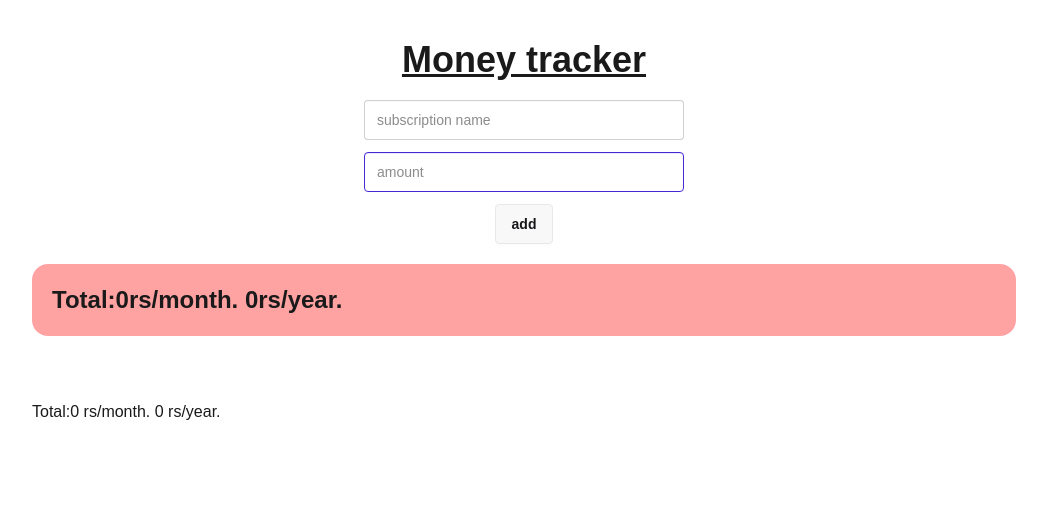
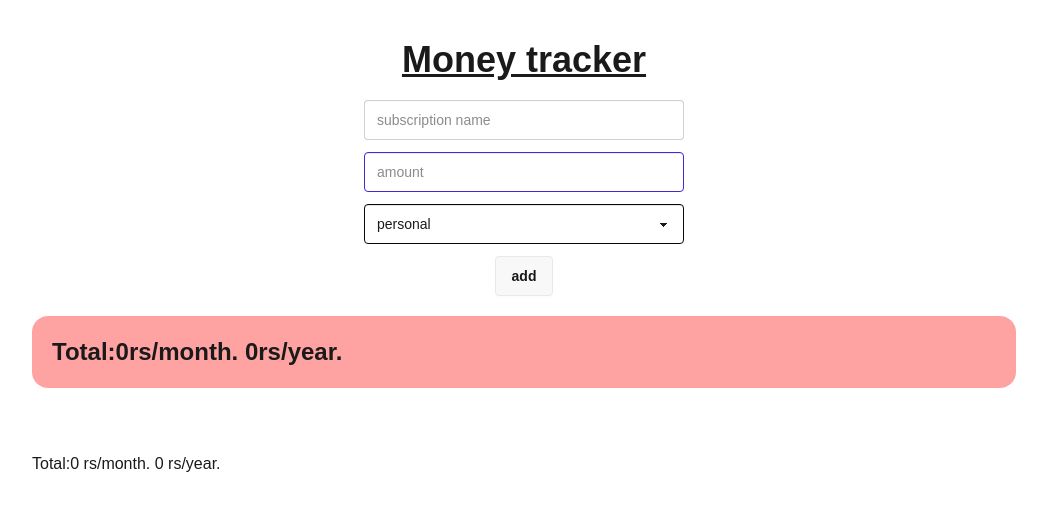
Before and after one commit to rahscripts/myui, a Next.js app: page / in a window 1280 px wide. Shown: the top 510 px of the page, without its empty margins (116-1163 px from the left). Built offline with nearby package versions, Linux system fonts and the light colour scheme; a web font is replaced by a local one.

Commit message:
added catergory

```diff
--- a/app/components/AmountCard.tsx
+++ b/app/components/AmountCard.tsx
@@ -6,6 +6,7 @@ type CardItem = {
     amount: string,
     color: number,
     id: string,
+    category: string;
 };
 
 // Define the component props interface - the component receives ONE card item and a delete handler
@@ -37,7 +38,7 @@ const AmountCard = ({m, handleDelete}: AmountCardProps) => {
             <div className="space-y-3">
                 <div className='flex items-center justify-between'>
                     <h3 className="uppercase font-bold text-red text-sm tracking-widest opacity-80">
-                        {m.sub}
+                        {m.sub}({m.category})
                     </h3>
                     <button className="cursor-pointer duration-200 hover:bg-red-300 p-1 rounded-md" onClick={() => handleDelete(m.id)}>{deleteIcon}</button>
                 </div>
--- a/app/components/Input.tsx
+++ b/app/components/Input.tsx
@@ -8,6 +8,7 @@ type M = {
     amount: string,
     color: number,
     id: string,
+    category: string,
 }[]
 
 const Input = () => {
@@ -17,6 +18,7 @@ const Input = () => {
     const [rsmonth, setRsmonth] = useState(0);
 
     const [mobject, setMobject] = useState<M>([]);
+    const [cat, setCat] = useState("personal");
 
     useEffect(() => {
         const savedData = localStorage.getItem("mobject");
@@ -59,6 +61,7 @@ const Input = () => {
             amount,
             color: Math.floor(Math.random() * 4) + 1,
             id: crypto.randomUUID(),
+            category: cat,
         }
 
         setMobject(prev => [...prev, newOn])
@@ -67,7 +70,7 @@ const Input = () => {
     }
 
     const handleDelete = (id: string) => {
-        setMobject(mobject.filter(t => t.id !== id ));
+        setMobject(mobject.filter(t => t.id !== id));
     }
 
     console.log(mobject);
@@ -77,6 +80,13 @@ const Input = () => {
             <form onSubmit={handleAdd} className="flex flex-col gap-3 items-center justify-center">
                 <input required value={sub} onChange={(e) => setSub(e.target.value)} type="text" placeholder="subscription name" className="input" />
                 <input value={amount} onChange={(e) => setAmount(e.target.value)} type="number" placeholder="amount" className="input input-primary" />
+
+                <select value={cat} onChange={(e) => setCat(e.target.value)} className="select select-neutral">
+                    <option value="personal">personal</option>
+                    <option value="subscription">subscription</option>
+                    <option value="ott">ott</option>
+                </select>
+
                 <button className="btn w-fit" type="submit">add</button>
             </form>
             <div className="bg-red-300 p-5 rounded-2xl my-5 font-bold text-2xl">
@@ -86,7 +96,7 @@ const Input = () => {
             <div className="my-8 grid grid-cols-1 sm:grid-cols-2 lg:grid-cols-3 gap-6">
                 {/* Map through mobject array and render AmountCard component for each item */}
                 {mobject.map((m) => (
-                    <AmountCard key={m.id} m={m} handleDelete={handleDelete}/>
+                    <AmountCard key={m.id} m={m} handleDelete={handleDelete} />
                 ))}
             </div>
 
```
